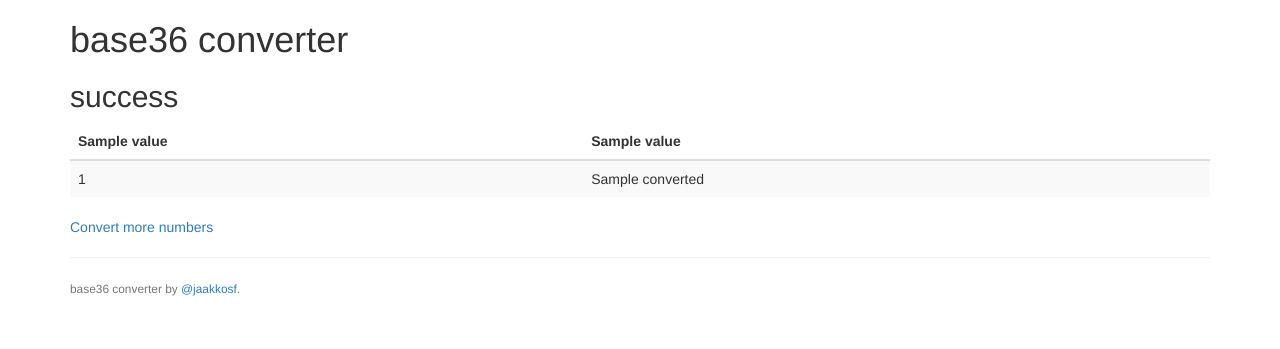
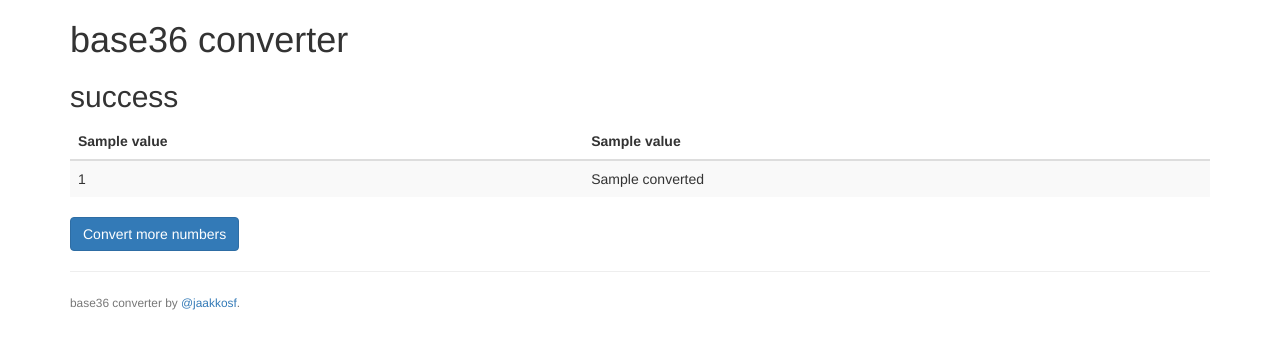
Before and after one commit to jaakko-sf/base36_converter, a Flask app: template templates/results.html in a window 1280 px wide. Shown: the top 349 px of the page. Run offline with Flask 2, Linux system fonts and the light colour scheme; the template is opened without the code that fills it: most values are stand-ins (such as "Sample title", 1, 10 or a date in 2020); some libraries are stand-ins or nearby versions.

Commit message:
update button css for results

```diff
--- a/templates/results.html
+++ b/templates/results.html
@@ -20,6 +20,6 @@
   </table>
 </div>
 <div>
-  <p><a href="{{ url_for('index') }}">Convert more numbers</a></p>
+  <p><a href="{{ url_for('index') }}" class="btn btn-primary" role="button">Convert more numbers</a></p>
 </div>
 {% endblock %}
```
